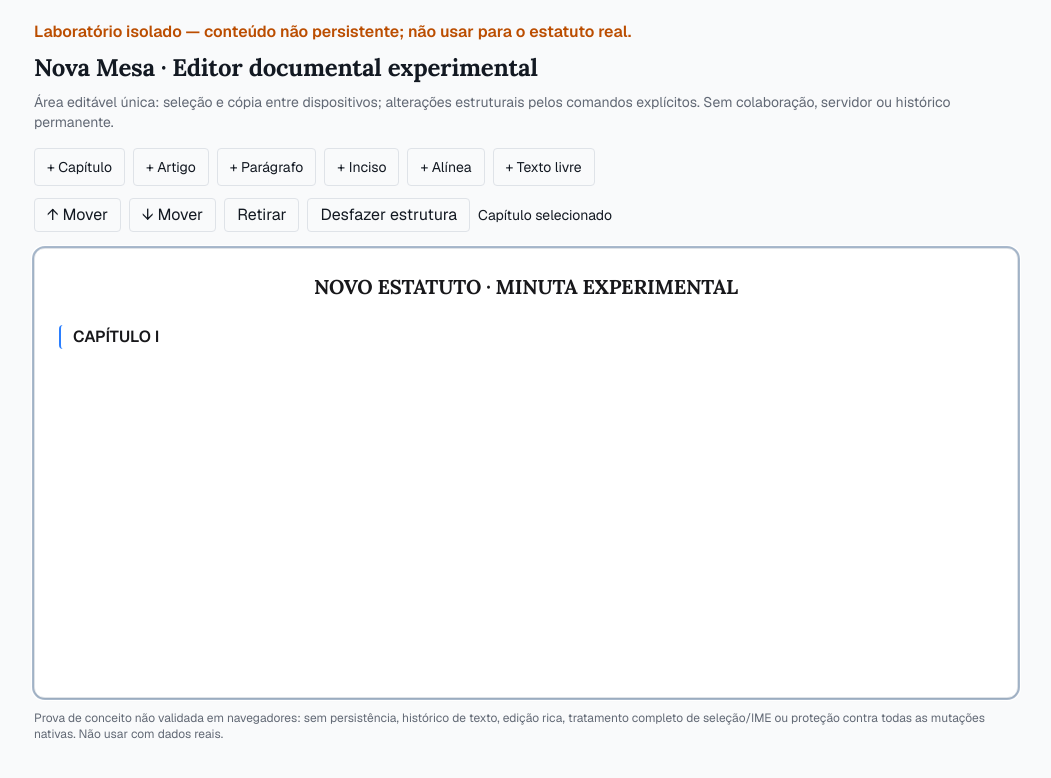
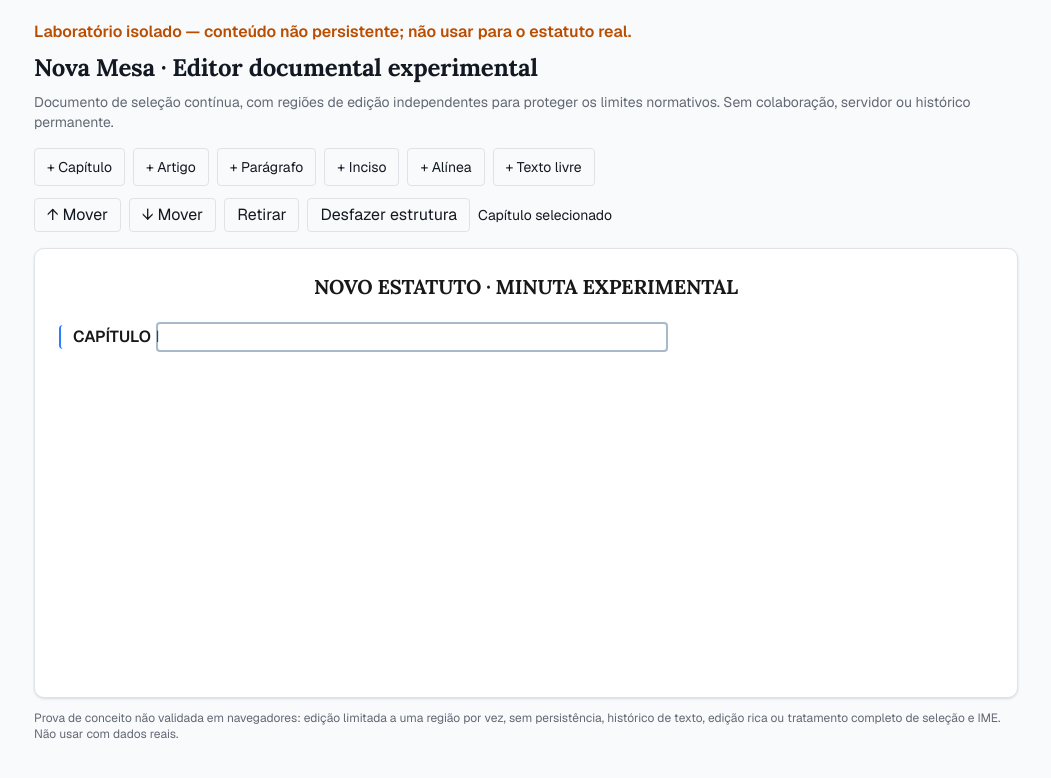
Before and after one commit to vulmarjunior/esdras, a Next.js app in the folder ibo/: page /nova-mesa-lab in a window 1280 px wide. Both pictures are taken after a click on the button "+ Capítulo". Shown: the top 778 px of the page, without its empty margins (114-1165 px from the left). Built offline with nearby package versions, Linux system fonts and the light colour scheme.

Commit message:
fix(nova-mesa): isolar regiões editáveis e proteger limites normativos

```diff
--- a/ibo/components/nova-mesa-poc/continuous-editor-lab.tsx
+++ b/ibo/components/nova-mesa-poc/continuous-editor-lab.tsx
@@ -87,11 +87,11 @@ export default function ContinuousEditorLab(){
     try{commit(moveNode(live.current,current.id,current.parentId,after),current.id);}
     catch(error){setNotice(error instanceof Error?error.message:"Movimento inválido.");}
   };
-  const onInput=(event:React.FormEvent<HTMLDivElement>)=>{
+  const onInput=(event:React.FormEvent<HTMLSpanElement>)=>{
     const body=bodyFrom(event.target as Node);
     const id=body?.dataset.bodyId;
     if(!id)return;
-    live.current=changeText(live.current,id,body?.textContent??"");
+    live.current=changeText(live.current,id,body?.innerText??"");
     setNotice("Redação em memória (não salva no servidor).");
   };
   const onBeforeInput=(event:InputEvent)=>{
@@ -121,12 +121,12 @@ export default function ContinuousEditorLab(){
     range.deleteContents();const text=document.createTextNode(value);range.insertNode(text);
     range.setStartAfter(text);range.collapse(true);selection.removeAllRanges();selection.addRange(range);
     const body=bodyFrom(text);const id=body?.dataset.bodyId;
-    if(id)live.current=changeText(live.current,id,body?.textContent??"");
+    if(id)live.current=changeText(live.current,id,body?.innerText??"");
   };
   return <main className="mx-auto max-w-5xl p-5">
     <p className="mb-2 font-semibold text-amber-700">Laboratório isolado — conteúdo não persistente; não usar para o estatuto real.</p>
     <h1 className="mb-2 text-2xl font-bold">Nova Mesa · Editor documental experimental</h1>
-    <p className="mb-4 text-sm text-muted-foreground">Área editável única: seleção e cópia entre dispositivos; alterações estruturais pelos comandos explícitos. Sem colaboração, servidor ou histórico permanente.</p>
+    <p className="mb-4 text-sm text-muted-foreground">Documento de seleção contínua, com regiões de edição independentes para proteger os limites normativos. Sem colaboração, servidor ou histórico permanente.</p>
     <div className="mb-3 flex flex-wrap gap-2">
       {(["chapter","article","paragraph","inciso","alinea","free"] as NodeType[]).map(type=>
         <button type="button" key={type} className="rounded border px-3 py-2 text-sm" onClick={()=>add(type)}>+ {names[type]}</button>)}
@@ -144,8 +144,7 @@ export default function ContinuousEditorLab(){
       <span className="text-sm">{selected?names[findNode(live.current.nodes,selected.id)?.type??"free"]+" selecionado":""}</span>
     </div>
     {notice&&<p role="status" className="mb-3 text-sm text-amber-700">{notice}</p>}
-    <div ref={root} contentEditable suppressContentEditableWarning
-      onInput={onInput} onBeforeInput={event=>onBeforeInput(event.nativeEvent as InputEvent)} onPaste={onPaste}
+    <div ref={root}
       onFocus={event=>{const id=bodyFrom(event.target as Node)?.dataset.bodyId;
         const row=rows.find(entry=>entry.node.id===id);if(row)choose({id:row.node.id,parentId:row.parentId});}}
       onMouseUp={()=>{const selection=window.getSelection();const id=bodyFrom(selection?.anchorNode??null)?.dataset.bodyId;
@@ -157,11 +156,11 @@ export default function ContinuousEditorLab(){
         className={"my-3 rounded border-l-2 pl-3 "+(selected?.id===row.node.id?"border-blue-500":"border-transparent")}
         style={{marginLeft:Math.min(row.depth,4)*16}}>
         <span contentEditable={false} className="select-none font-semibold">{labelFor(row.node,row.siblings,row.articleNumber,row.chapterNumber)}</span>
-        <span data-body-id={row.node.id} data-poc-body="true" className={"inline-block min-w-[55%] whitespace-pre-wrap align-top outline-offset-2 "+(row.node.type==="chapter"?"font-bold":"")}
+        <span contentEditable suppressContentEditableWarning onInput={onInput} onBeforeInput={event=>onBeforeInput(event.nativeEvent as InputEvent)} onPaste={onPaste} data-body-id={row.node.id} data-poc-body="true" className={"inline-block min-w-[55%] whitespace-pre-wrap align-top outline-offset-2 "+(row.node.type==="chapter"?"font-bold":"")}
           data-placeholder={row.node.type==="free"?"Texto livre reservado":"Redação pendente"}>{row.node.text}</span>
         {row.node.type==="free"&&<span contentEditable={false} className="ml-2 select-none text-xs text-amber-700">Provisório · reservado</span>}
       </div>)}
     </div>
-    <p className="mt-3 text-xs text-muted-foreground">Prova de conceito não validada em navegadores: sem persistência, histórico de texto, edição rica, tratamento completo de seleção/IME ou proteção contra todas as mutações nativas. Não usar com dados reais.</p>
+    <p className="mt-3 text-xs text-muted-foreground">Prova de conceito não validada em navegadores: edição limitada a uma região por vez, sem persistência, histórico de texto, edição rica ou tratamento completo de seleção e IME. Não usar com dados reais.</p>
   </main>;
 }
```
